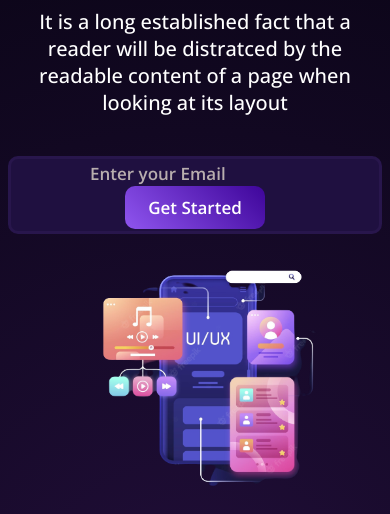
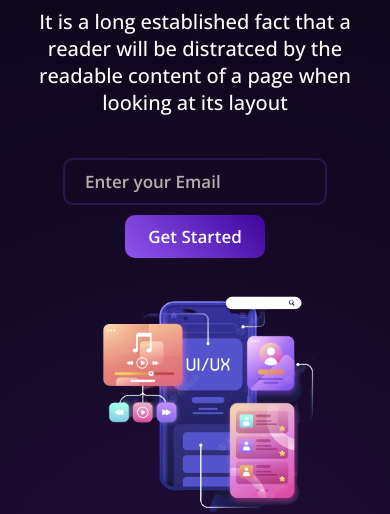
Before and after one commit to manish240701/agumentiktask, a plain HTML site: page index.html in a window 390 px wide. Shown: the part 356-870 px from the top of the page. Drawn offline with nearby package versions, Linux system fonts and the light colour scheme.

Commit message:
subscribe div updates

```diff
--- a/index.css
+++ b/index.css
@@ -221,3 +221,17 @@ nav{
         bottom: 83%;
     }
 }
+
+@media only screen and (max-width:400px){
+    .hero-subscribe{
+        border: none;
+        background-color: transparent;
+    }
+
+    .hero-input{
+        border: 2px solid #28164c;
+        padding: 10px 20px;
+        border-radius: 10px;
+        margin-bottom: 10px;
+    }
+}
```
